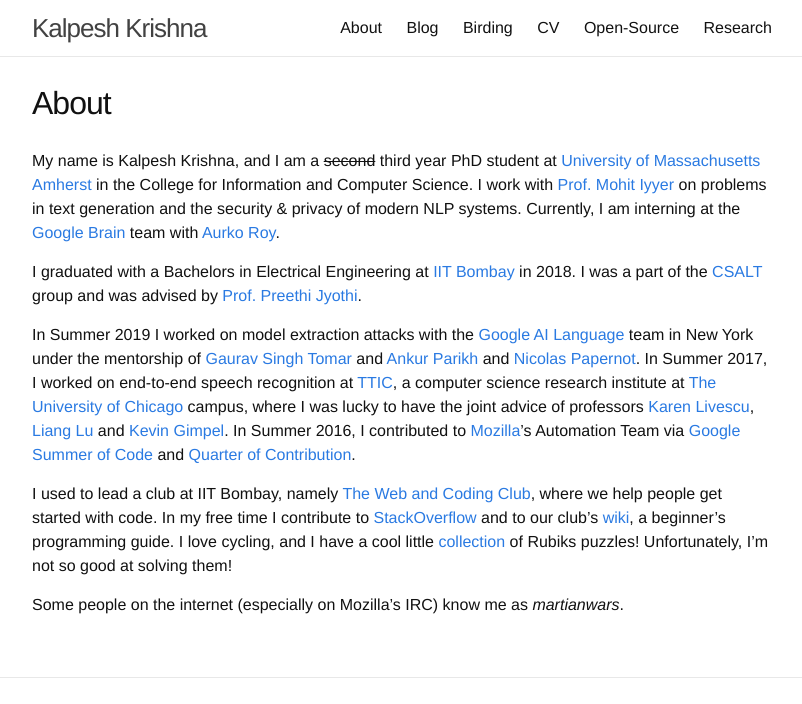
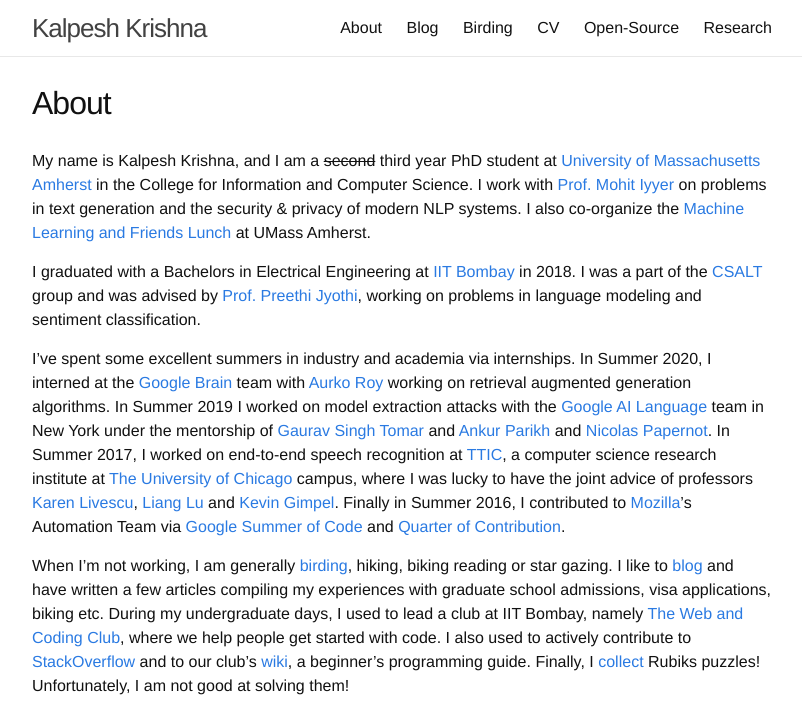
Before and after one commit to martiansideofthemoon/martiansideofthemoon.github.io, a Jekyll site: the page built from _pages/about.md, in a window 1280 px wide, cut to the strip 0-704 px from the top of the page. Shown: the whole strip, without its empty margins (238-1040 px from the left). Built offline with Jekyll 4.4.1, drawn with Linux system fonts in a browser that asks for light colours; comment, search, counter and statistics services are not loaded.

Commit message:
CV update

```diff
--- a/_pages/about.md
+++ b/_pages/about.md
@@ -4,13 +4,13 @@ title: About
 permalink: /about/
 ---
 
-My name is Kalpesh Krishna, and I am a ~~second~~ third year PhD student at [University of Massachusetts Amherst](http://cs.umass.edu/) in the College for Information and Computer Science. I work with [Prof. Mohit Iyyer](https://people.cs.umass.edu/~miyyer/) on problems in text generation and the security & privacy of modern NLP systems. Currently, I am interning at the [Google Brain](https://research.google/teams/brain) team with [Aurko Roy](https://sites.google.com/site/royaurko).
+My name is Kalpesh Krishna, and I am a ~~second~~ third year PhD student at [University of Massachusetts Amherst](http://cs.umass.edu/) in the College for Information and Computer Science. I work with [Prof. Mohit Iyyer](https://people.cs.umass.edu/~miyyer/) on problems in text generation and the security & privacy of modern NLP systems. I also co-organize the [Machine Learning and Friends Lunch](https://umass-mlfl.github.io/) at UMass Amherst.
 
-I graduated with a Bachelors in Electrical Engineering at [IIT Bombay](http://iitb.ac.in) in 2018. I was a part of the [CSALT](https://www.cse.iitb.ac.in/~pjyothi/csalt/) group and was advised by [Prof. Preethi Jyothi](https://www.cse.iitb.ac.in/~pjyothi/).
+I graduated with a Bachelors in Electrical Engineering at [IIT Bombay](http://iitb.ac.in) in 2018. I was a part of the [CSALT](https://www.cse.iitb.ac.in/~pjyothi/csalt/) group and was advised by [Prof. Preethi Jyothi](https://www.cse.iitb.ac.in/~pjyothi/), working on problems in language modeling and sentiment classification.
 
-In Summer 2019 I worked on model extraction attacks with the [Google AI Language](https://ai.google/research/teams/language/) team in New York under the mentorship of [Gaurav Singh Tomar](https://ai.google/research/people/GauravSinghTomar/) and [Ankur Parikh](https://ai.google/research/people/104995/) and [Nicolas Papernot](https://www.papernot.fr/).
-In Summer 2017, I worked on end-to-end speech recognition at [TTIC](http://ttic.edu/), a computer science research institute at [The University of Chicago](https://www.uchicago.edu/) campus, where I was lucky to have the joint advice of professors [Karen Livescu](http://ttic.uchicago.edu/~klivescu), [Liang Lu](http://ttic.uchicago.edu/~llu/) and [Kevin Gimpel](http://ttic.uchicago.edu/~kgimpel/). In Summer 2016, I contributed to [Mozilla](https://en.wikipedia.org/wiki/Mozilla)'s Automation Team via [Google Summer of Code](https://summerofcode.withgoogle.com/) and [Quarter of Contribution](https://wiki.mozilla.org/Auto-tools/New_Contributor/Quarter_of_Contribution).
+I've spent some excellent summers in industry and academia via internships. In Summer 2020, I interned at the [Google Brain](https://research.google/teams/brain) team with [Aurko Roy](https://sites.google.com/site/royaurko) working on retrieval augmented generation algorithms. In Summer 2019 I worked on model extraction attacks with the [Google AI Language](https://ai.google/research/teams/language/) team in New York under the mentorship of [Gaurav Singh Tomar](https://ai.google/research/people/GauravSinghTomar/) and [Ankur Parikh](https://ai.google/research/people/104995/) and [Nicolas Papernot](https://www.papernot.fr/).
+In Summer 2017, I worked on end-to-end speech recognition at [TTIC](http://ttic.edu/), a computer science research institute at [The University of Chicago](https://www.uchicago.edu/) campus, where I was lucky to have the joint advice of professors [Karen Livescu](http://ttic.uchicago.edu/~klivescu), [Liang Lu](http://ttic.uchicago.edu/~llu/) and [Kevin Gimpel](http://ttic.uchicago.edu/~kgimpel/). Finally in Summer 2016, I contributed to [Mozilla](https://en.wikipedia.org/wiki/Mozilla)'s Automation Team via [Google Summer of Code](https://summerofcode.withgoogle.com/) and [Quarter of Contribution](https://wiki.mozilla.org/Auto-tools/New_Contributor/Quarter_of_Contribution).
 
-I used to lead a club at IIT Bombay, namely [The Web and Coding Club](https://www.facebook.com/wncc.iitb/), where we help people get started with code. In my free time I contribute to [StackOverflow](http://stackoverflow.com/users/5080995/martianwars) and to our club's [wiki](http://wncc-iitb.org/wiki), a beginner's programming guide. I love cycling, and I have a cool little [collection]({{ site.url }}/assets/rubik.jpg) of Rubiks puzzles! Unfortunately, I'm not so good at solving them!
+When I'm not working, I am generally [birding]({ site.url }}/birding), hiking, biking reading or star gazing. I like to [blog]({{ site.url }}/archive.html) and have written a few articles compiling my experiences with graduate school admissions, visa applications, biking etc. During my undergraduate days, I used to lead a club at IIT Bombay, namely [The Web and Coding Club](https://www.facebook.com/wncc.iitb/), where we help people get started with code. I also used to actively contribute to [StackOverflow](http://stackoverflow.com/users/5080995/martianwars) and to our club's [wiki](http://wncc-iitb.org/wiki), a beginner's programming guide. Finally, I [collect]({{ site.url }}/assets/rubik.jpg) Rubiks puzzles! Unfortunately, I am not good at solving them!
 
 Some people on the internet (especially on Mozilla's IRC) know me as *martianwars*.
```
Also changed, not shown: _pages/bird_photography.md (+1 -1 lines).
